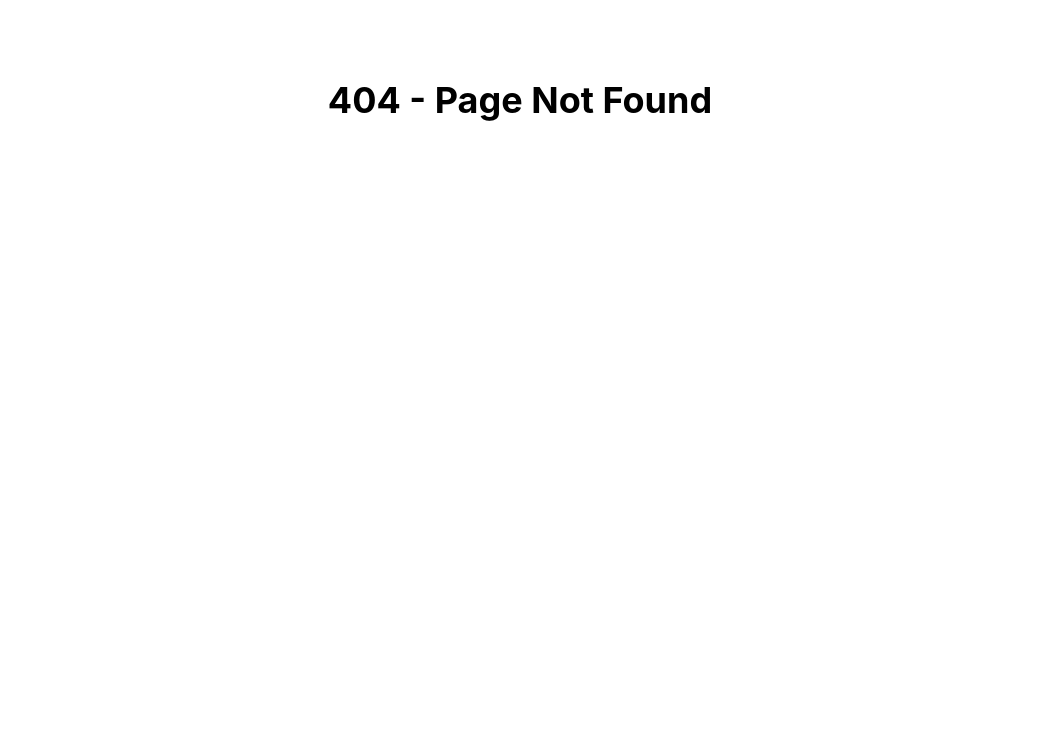
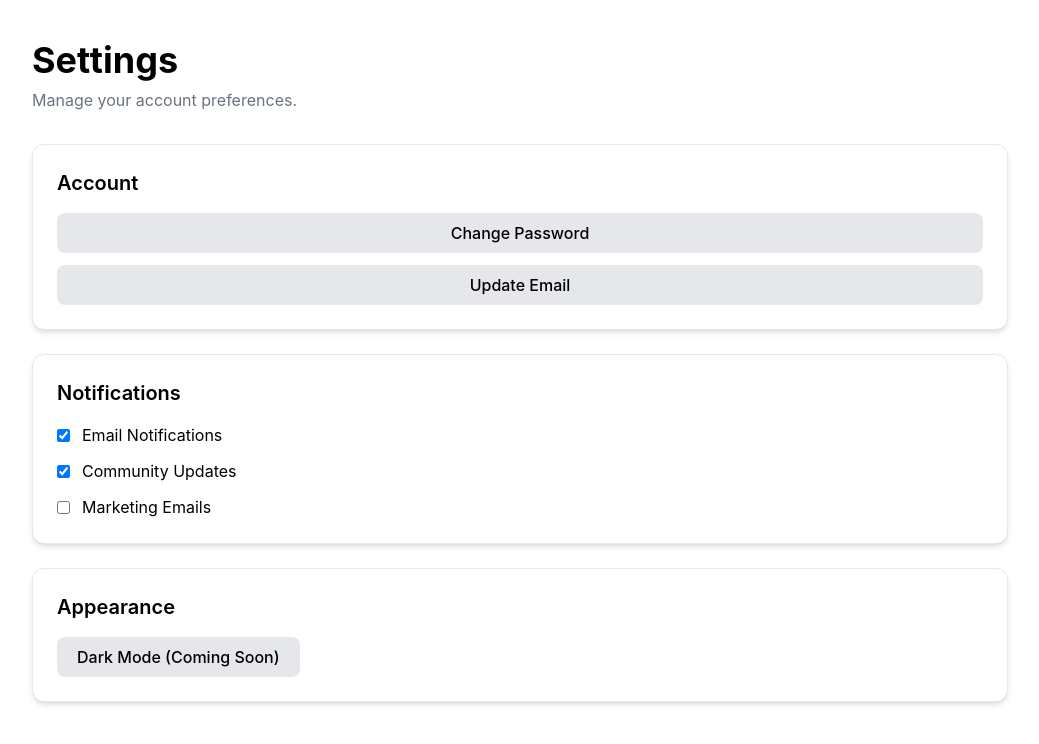
Before and after one commit to Agrim2005/Community-Forum-Prototype, a React (Vite) app: page /settings in a window 1280 px wide. Before the commit this address had no page. Shown: the top 744 px of the page, without its empty margins (120-1159 px from the left). Built offline with nearby package versions, Linux system fonts and the light colour scheme.

Commit message:
W3 Day 3: Added settings and centralized post management with delete functionality

```diff
--- a/src/components/common/PostCard/PostCard.tsx
+++ b/src/components/common/PostCard/PostCard.tsx
@@ -2,19 +2,21 @@ import { useState } from "react";
 import { Avatar, Badge, Button, Card } from "@/components/ui";
 import type { Post } from "@/types/post.types";
 import { useBookmarkStore } from "@/store/bookmark.store";
+import { useAuthStore } from "@/store/auth.store";
+import { usePostStore } from "@/store/post.store";
 
 interface PostCardProps {
     post: Post;
 }
 
 const PostCard = ({ post }: PostCardProps) => {
+    // FIX: Moved hooks inside the component
+    const user = useAuthStore((state) => state.user);
+    const deletePost = usePostStore((state) => state.deletePost);
+
     const [liked, setLiked] = useState(post.isLiked);
     const [likes, setLikes] = useState(post.likes);
-    const {
-  addBookmark,
-  removeBookmark,
-  isBookmarked,
-} = useBookmarkStore();
+    const { addBookmark, removeBookmark, isBookmarked } = useBookmarkStore();
 
     const bookmarked = isBookmarked(post.id);
     const [showComments, setShowComments] = useState(false);
@@ -28,7 +30,6 @@ const bookmarked = isBookmarked(post.id);
         setLiked(!liked);
     };
 
-    // Moved outside of handleLike to fix the scoping error
     const handleBookmark = () => {
         if (bookmarked) {
             removeBookmark(post.id);
@@ -36,35 +37,38 @@ const bookmarked = isBookmarked(post.id);
             addBookmark(post);
         }
     };
+
+    const handleDelete = () => {
+        const confirmed = window.confirm(
+            "Are you sure you want to delete this post?"
+        );
+
+        if (!confirmed) return;
+
+        deletePost(post.id);
+    };
+
     const handleComments = () => {
         setShowComments(!showComments);
     };
+
     return (
         <Card>
             <div className="space-y-5">
                 {/* Header */}
                 <div className="flex justify-between items-center">
                     <div className="flex items-center gap-3">
-                        <Avatar
-                            src={post.author.avatar}
-                            alt={post.author.name}
-                        />
+                        <Avatar src={post.author.avatar} alt={post.author.name} />
                         <div>
-                            <h3 className="font-semibold">
-                                {post.author.name}
-                            </h3>
-                            <p className="text-sm text-gray-500">
-                                {post.createdAt}
-                            </p>
+                            <h3 className="font-semibold"> {post.author.name} </h3>
+                            <p className="text-sm text-gray-500"> {post.createdAt} </p>
                         </div>
                     </div>
                     <Badge>Community</Badge>
                 </div>
 
                 {/* Post Content */}
-                <p className="text-gray-800 leading-7">
-                    {post.content}
-                </p>
+                <p className="text-gray-800 leading-7"> {post.content} </p>
 
                 {/* Footer */}
                 <div className="border-t pt-4">
@@ -76,48 +80,34 @@ const bookmarked = isBookmarked(post.id);
                     {showComments && (
                         <div className="mt-5 border-t pt-4 space-y-3">
                             {post.commentList.map((comment) => (
-                                <div
-                                    key={comment.id}
-                                    className="bg-gray-100 rounded-lg p-3"
-                                >
-                                    <p className="font-semibold">
-                                        {comment.author}
-                                    </p>
-
-                                    <p className="text-gray-700">
-                                        {comment.text}
-                                    </p>
+                                <div key={comment.id} className="bg-gray-100 rounded-lg p-3" >
+                                    <p className="font-semibold"> {comment.author} </p>
+                                    <p className="text-gray-700"> {comment.text} </p>
                                 </div>
                             ))}
                         </div>
                     )}
 
                     <div className="grid grid-cols-3 gap-3">
-                        {/* Fixed Buttons: Added Like button, removed duplicate Save */}
-                        <Button
-                            variant="secondary"
-                            fullWidth
-                            onClick={handleLike}
-                        >
+                        <Button variant="secondary" fullWidth onClick={handleLike} >
                             {liked ? "❤️ Liked" : "🤍 Like"}
                         </Button>
-
-                        <Button
-                            variant="secondary"
-                            fullWidth
-                            onClick={handleComments}
-                        >
+                        <Button variant="secondary" fullWidth onClick={handleComments} >
                             {showComments ? "🙈 Hide" : "💬 Comment"}
                         </Button>
-
-                        <Button
-                            variant="secondary"
-                            fullWidth
-                            onClick={handleBookmark}
-                        >
+                        <Button variant="secondary" fullWidth onClick={handleBookmark} >
                             {bookmarked ? "📌 Saved" : "🔖 Save"}
                         </Button>
                     </div>
+
+                    {/* Moved delete outside the grid layout so it doesn't break the 3-column system */}
+                    {post.author.id === user?.id && (
+                        <div className="mt-4">
+                            <Button variant="secondary" fullWidth onClick={handleDelete} >
+                                🗑️ Delete Post
+                            </Button>
+                        </div>
+                    )}
                 </div>
             </div>
         </Card>
--- a/src/components/layout/Navbar/Navbar.tsx
+++ b/src/components/layout/Navbar/Navbar.tsx
@@ -64,10 +64,18 @@ const Navbar = () => {
             Messages
           </Link>
 
+          <Link
+            to="/settings"
+            className="hover:text-purple-600 transition"
+          >
+            Settings
+          </Link>
+
           <button
             onClick={handleLogout}
             className="hover:text-purple-600 transition cursor-pointer"
           >
+
             Logout
           </button>
         </div>
--- a/src/pages/home/HomePage.tsx
+++ b/src/pages/home/HomePage.tsx
@@ -1,22 +1,18 @@
-import { useState } from "react";
+import { usePostStore } from "@/store/post.store";
+import { useAuthStore } from "@/store/auth.store";
 
 import {
   CreatePost,
   PostCard,
 } from "@/components/common";
 
-import { posts as initialPosts } from "@/data/posts";
-import { useAuthStore } from "@/store/auth.store";
-import type { Post } from "@/types/post.types";
-
 const HomePage = () => {
   const user = useAuthStore((state) => state.user);
 
-  const [posts, setPosts] =
-    useState<Post[]>(initialPosts);
+  const { posts, addPost } = usePostStore();
 
   const handleAddPost = (content: string) => {
-    const newPost: Post = {
+    addPost({
       id: crypto.randomUUID(),
 
       author: {
@@ -38,19 +34,12 @@ const HomePage = () => {
       isBookmarked: false,
 
       commentList: [],
-    };
-
-    setPosts((prevPosts) => [
-      newPost,
-      ...prevPosts,
-    ]);
+    });
   };
 
   return (
     <div className="max-w-5xl mx-auto py-10 px-6">
-
       <div className="mb-8">
-
         <h1 className="text-4xl font-bold">
           Welcome, {user?.name} 👋
         </h1>
@@ -58,22 +47,18 @@ const HomePage = () => {
         <p className="text-gray-500 mt-2">
           Stay connected with your communities.
         </p>
-
       </div>
 
       <CreatePost onAddPost={handleAddPost} />
 
       <div className="mt-8 space-y-6">
-
         {posts.map((post) => (
           <PostCard
             key={post.id}
             post={post}
           />
         ))}
-
       </div>
-
     </div>
   );
 };
--- a/src/pages/settings/SettingsPage.tsx
+++ b/src/pages/settings/SettingsPage.tsx
@@ -0,0 +1,95 @@
+import { Button, Card } from "@/components/ui";
+
+const SettingsPage = () => {
+  return (
+    <div className="max-w-5xl mx-auto px-6 py-10">
+
+      <div className="mb-8">
+
+        <h1 className="text-4xl font-bold">
+          Settings
+        </h1>
+
+        <p className="text-gray-500 mt-2">
+          Manage your account preferences.
+        </p>
+
+      </div>
+
+      <div className="space-y-6">
+
+        <Card>
+
+          <h2 className="text-xl font-semibold mb-4">
+            Account
+          </h2>
+
+          <div className="space-y-3">
+
+            <Button variant="secondary" fullWidth>
+              Change Password
+            </Button>
+
+            <Button variant="secondary" fullWidth>
+              Update Email
+            </Button>
+
+          </div>
+
+        </Card>
+
+        <Card>
+
+          <h2 className="text-xl font-semibold mb-4">
+            Notifications
+          </h2>
+
+          <div className="space-y-3">
+
+            <label className="flex items-center gap-3">
+
+              <input type="checkbox" defaultChecked />
+
+              Email Notifications
+
+            </label>
+
+            <label className="flex items-center gap-3">
+
+              <input type="checkbox" defaultChecked />
+
+              Community Updates
+
+            </label>
+
+            <label className="flex items-center gap-3">
+
+              <input type="checkbox" />
+
+              Marketing Emails
+
+            </label>
+
+          </div>
+
+        </Card>
+
+        <Card>
+
+          <h2 className="text-xl font-semibold mb-4">
+            Appearance
+          </h2>
+
+          <Button variant="secondary">
+            Dark Mode (Coming Soon)
+          </Button>
+
+        </Card>
+
+      </div>
+
+    </div>
+  );
+};
+
+export default SettingsPage;
--- /dev/null
+++ b/src/pages/settings/index.ts
@@ -0,0 +1 @@
+export { default } from "./SettingsPage";
--- a/src/routes/AppRoutes.tsx
+++ b/src/routes/AppRoutes.tsx
@@ -18,6 +18,8 @@ import NotificationsPage from "@/pages/notifications/NotificationsPage";
 import ProfilePage from "@/pages/profile/ProfilePage";
 
 import MessagesPage from "@/pages/messages";
+
+import SettingsPage from "@/pages/settings";
 
 const AppRoutes = () => {
   return (
@@ -63,6 +65,11 @@ const AppRoutes = () => {
           element={<MessagesPage />}
         />
 
+        <Route
+          path="/settings"
+          element={<SettingsPage />}
+        />
+
         <Route path="*" element={<NotFoundPage />} />
       </Routes>
     </BrowserRouter>
--- /dev/null
+++ b/src/store/post.store.ts
@@ -0,0 +1,28 @@
+import { create } from "zustand";
+
+import { posts as initialPosts } from "@/data/posts";
+import type { Post } from "@/types/post.types";
+
+interface PostStore {
+  posts: Post[];
+
+  addPost: (post: Post) => void;
+
+  deletePost: (id: string) => void;
+}
+
+export const usePostStore = create<PostStore>((set) => ({
+  posts: initialPosts,
+
+  addPost: (post) =>
+    set((state) => ({
+      posts: [post, ...state.posts],
+    })),
+
+  deletePost: (id) =>
+    set((state) => ({
+      posts: state.posts.filter(
+        (post) => post.id !== id
+      ),
+    })),
+}));
```
Lines whose indentation alone changed are shown as unchanged.
